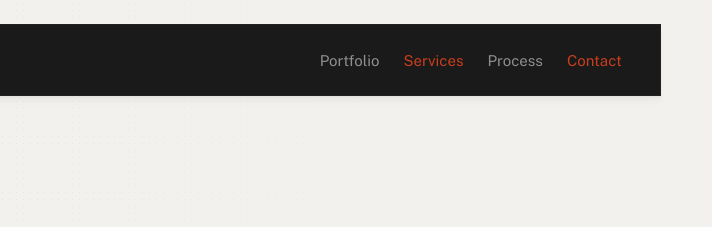
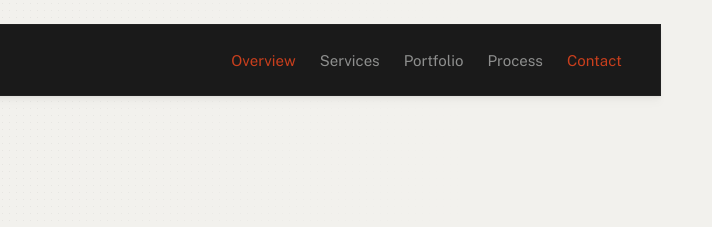
Before and after one commit to thirumurugan542/thiru_portfolio, a plain HTML site: page pixel-pipeline.html in a window 1280 px wide. Shown: the top 227 px of the page, 568-1280 px from the left. Drawn offline with nearby package versions, Linux system fonts and the light colour scheme; a web font is replaced by a local one.

Commit message:
Align Pixel&Pipeline navigation with section scroll spy

```diff
--- a/pixel-pipeline.html
+++ b/pixel-pipeline.html
@@ -39,8 +39,9 @@
 
                 <nav class="s-header__nav" aria-label="Main navigation">
                     <ul class="s-header__menu-links">
+                        <li class="current"><a class="smoothscroll" href="#intro">Overview</a></li>
+                        <li><a class="smoothscroll" href="#services">Services</a></li>
                         <li><a href="index.html">Portfolio</a></li>
-                        <li class="current"><a class="smoothscroll" href="#services">Services</a></li>
                         <li><a class="smoothscroll" href="#process">Process</a></li>
                         <li><a class="smoothscroll" href="#contact">Contact</a></li>
                     </ul>
```
